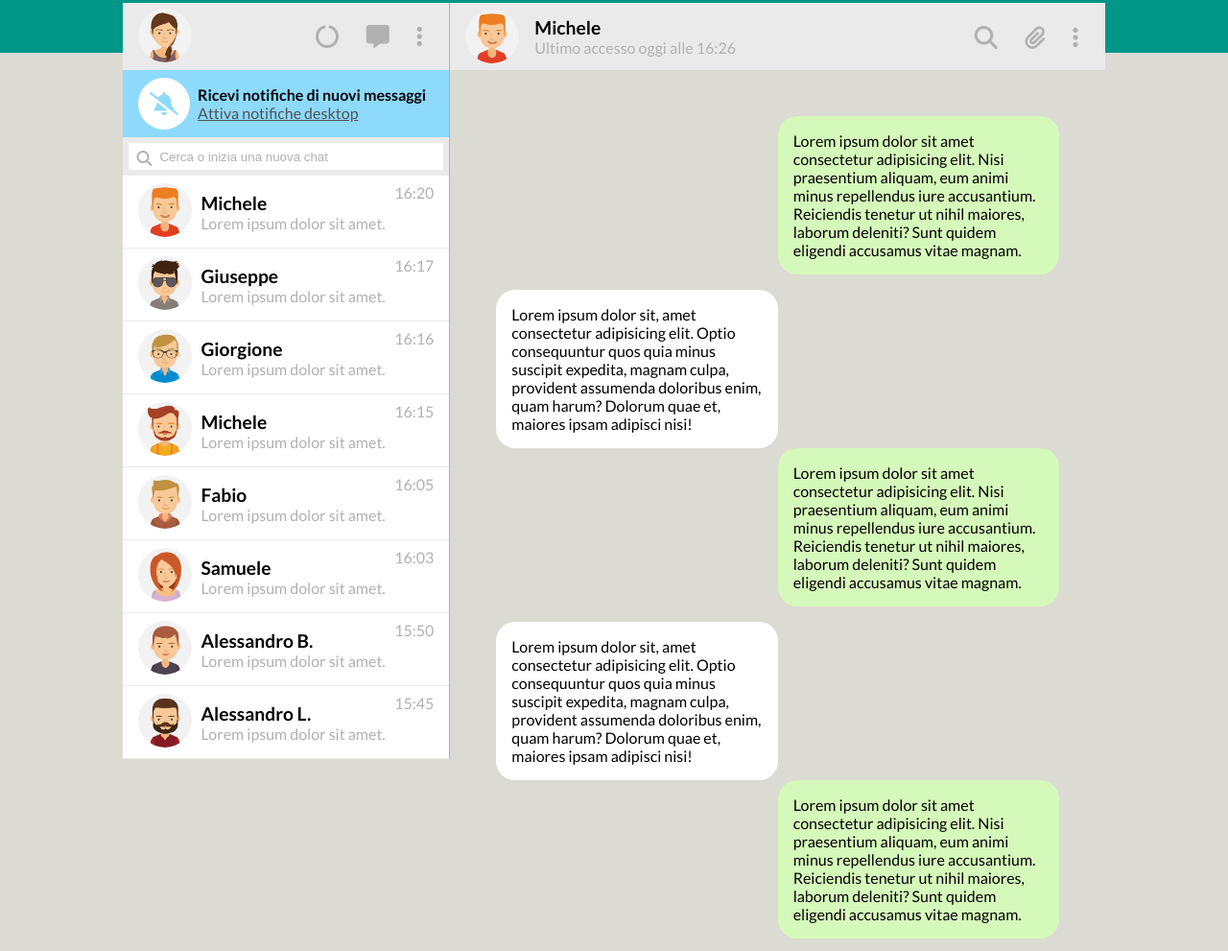
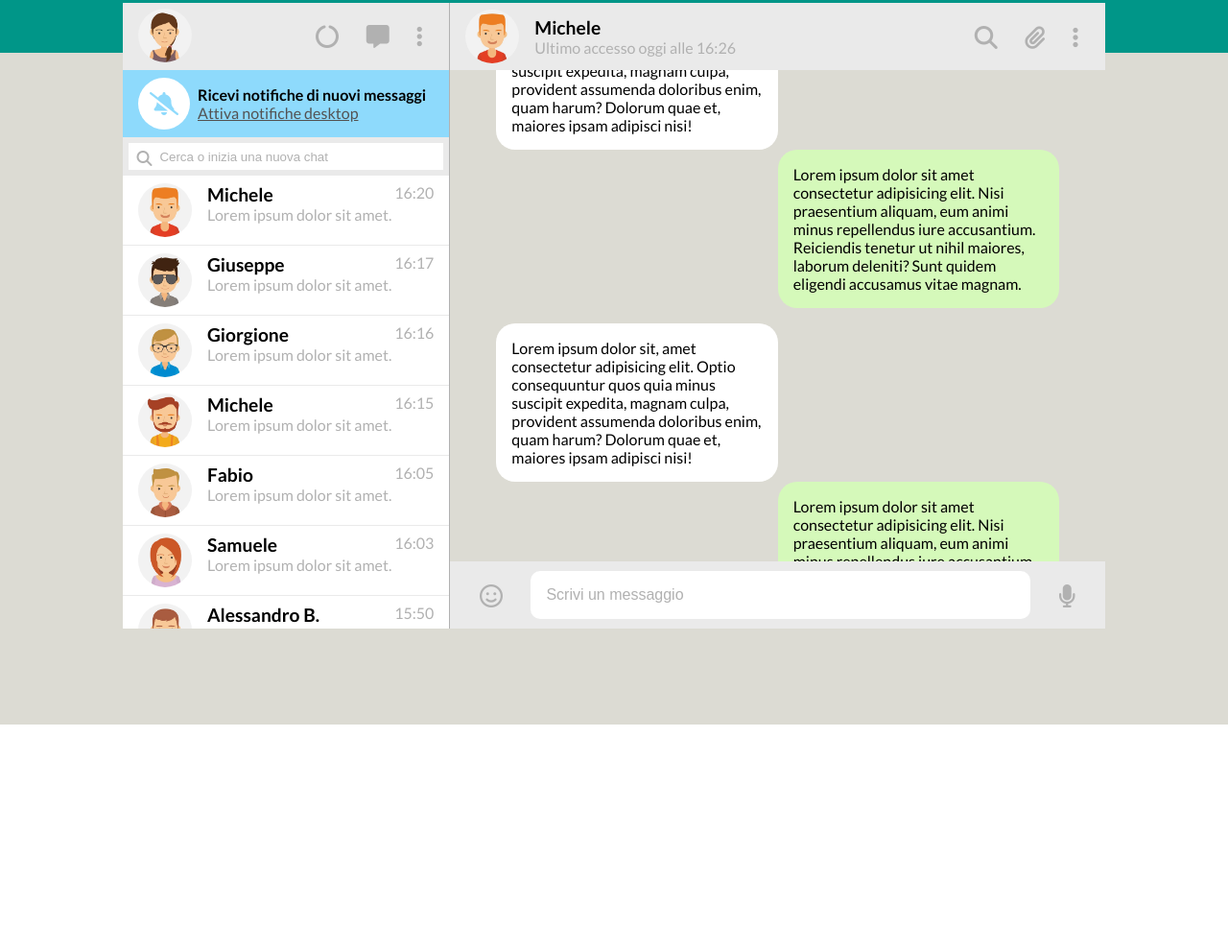
Before and after one commit to SimoneCerri/html-css-boolzapp, a plain HTML site: page index.html in a window 1280 px wide. Shown: the part 45-1036 px from the top of the page at 96% size. After the commit the page ends 800 px from the top, so only its background shows below. Drawn offline with Linux system fonts and the light colour scheme.

Commit message:
fix problems with scrollbars to left and right side of the app

```diff
--- a/assets/css/style.css
+++ b/assets/css/style.css
@@ -12,7 +12,8 @@ body
     font-family: "Lato", sans-serif;
     background-image: linear-gradient( var(--zap-backgreen) 100px , var(--zap-backgrey) 0);
     background-repeat: no-repeat;
-    /* height: 100vh; */
+    background-size: cover;
+    height: 100vh;
 }
 
 img
@@ -24,7 +25,9 @@ img
 #main_app
 {
     /* height: 90vh; */
+    height: 700px;
     padding-top: 3em;
+    /* border-radius: 30px; */
 }
 
 .all_enemy_are_the_same,
@@ -284,6 +287,7 @@ img
 
                 .contact_info
                 {
+                    padding-left: 1em;
                     h4
                     {
                        font-size: 1.2em;
@@ -309,7 +313,7 @@ img
 
 .all_enemy_are_the_same
 {
-    height: calc(100%-180px);
+    height: calc(100% - 180px);
 }
 /* #endregion LeftApp */
 
--- a/index.html
+++ b/index.html
@@ -78,9 +78,9 @@
             <div class="row all_enemy_are_the_same">
                 <div class="col">
                     <div class="contact dflex">
-                        <div class="contact_img">
+                        <div class="contact_img dflex">
                             <img src="./assets/img/avatar_1.jpg" alt="">
-                        </div>
+
                             <div class="contact_info">
                                 <h4>
                                     <strong>
@@ -92,6 +92,8 @@
                                 </span>
 
                             </div>
+                        </div>
+
                         <div class="hours">
                             <span>
                                 16:20
@@ -105,9 +107,9 @@
                 <!-- /.col -->
                 <div class="col">
                     <div class="contact dflex">
-                        <div class="contact_img">
+                        <div class="contact_img dflex">
                             <img src="./assets/img/avatar_2.jpg" alt="">
-                        </div>
+
                             <div class="contact_info">
                                 <h4>
                                     <strong>
@@ -119,6 +121,9 @@
                                 </span>
 
                             </div>
+                        </div>
+
+
                         <div class="hours">
                             <span>
                                 16:17
@@ -132,9 +137,9 @@
                 <!-- /.col -->
                 <div class="col">
                     <div class="contact dflex">
-                        <div class="contact_img">
+                        <div class="contact_img dflex">
                             <img src="./assets/img/avatar_3.jpg" alt="">
-                        </div>
+
                             <div class="contact_info">
                                 <h4>
                                     <strong>
@@ -146,6 +151,10 @@
                                 </span>
 
                             </div>
+
+                        </div>
+
+
                         <div class="hours">
                             <span>
                                 16:16
@@ -159,9 +168,9 @@
                 <!-- /.col -->
                 <div class="col">
                     <div class="contact dflex">
-                        <div class="contact_img">
+                        <div class="contact_img dflex">
                             <img src="./assets/img/avatar_4.jpg" alt="">
-                        </div>
+
                             <div class="contact_info">
                                 <h4>
                                     <strong>
@@ -173,6 +182,11 @@
                                 </span>
 
                             </div>
+
+                        </div>
+
+
+
                         <div class="hours">
                             <span>
                                 16:15
@@ -186,9 +200,9 @@
                 <!-- /.col -->
                 <div class="col">
                     <div class="contact dflex">
-                        <div class="contact_img">
+                        <div class="contact_img dflex">
                             <img src="./assets/img/avatar_5.jpg" alt="">
-                        </div>
+
                             <div class="contact_info">
                                 <h4>
                                     <strong>
@@ -200,6 +214,8 @@
                                 </span>
 
                             </div>
+                        </div>
+
                         <div class="hours">
                             <span>
                                 16:05
@@ -213,9 +229,10 @@
                 <!-- /.col -->
                 <div class="col">
                     <div class="contact dflex">
-                        <div class="contact_img">
+                        <div class="contact_img dflex">
                             <img src="./assets/img/avatar_6.jpg" alt="">
-                        </div>
+
+
                             <div class="contact_info">
                                 <h4>
                                     <strong>
@@ -227,6 +244,8 @@
                                 </span>
 
                             </div>
+                        </div>
+
                         <div class="hours">
                             <span>
                                 16:03
@@ -240,9 +259,9 @@
                 <!-- /.col -->
                 <div class="col">
                     <div class="contact dflex">
-                        <div class="contact_img">
+                        <div class="contact_img dflex">
                             <img src="./assets/img/avatar_7.jpg" alt="">
-                        </div>
+
                             <div class="contact_info">
                                 <h4>
                                     <strong>
@@ -254,6 +273,8 @@
                                 </span>
 
                             </div>
+                        </div>
+
                         <div class="hours">
                             <span>
                                 15:50
@@ -267,9 +288,9 @@
                 <!-- /.col -->
                 <div class="col">
                     <div class="contact dflex">
-                        <div class="contact_img">
+                        <div class="contact_img dflex">
                             <img src="./assets/img/avatar_8.jpg" alt="">
-                        </div>
+
                             <div class="contact_info">
                                 <h4>
                                     <strong>
@@ -281,6 +302,96 @@
                                 </span>
 
                             </div>
+                        </div>
+
+                        <div class="hours">
+                            <span>
+                                15:45
+                            </span>
+                        </div>
+
+                    </div>
+                    <!-- /.contact -->
+
+                </div>
+                <!-- /.col -->
+                <div class="col">
+                    <div class="contact dflex">
+                        <div class="contact_img dflex">
+                            <img src="./assets/img/avatar_8.jpg" alt="">
+
+
+                            <div class="contact_info">
+                                <h4>
+                                    <strong>
+                                        Alessandro L.
+                                    </strong>
+                                </h4>
+                                <span>
+                                    Lorem ipsum dolor sit amet.
+                                </span>
+
+                            </div>
+                        </div>
+
+                        <div class="hours">
+                            <span>
+                                15:45
+                            </span>
+                        </div>
+
+                    </div>
+                    <!-- /.contact -->
+
+                </div>
+                <!-- /.col -->
+                <div class="col">
+                    <div class="contact dflex">
+                        <div class="contact_img dflex">
+                            <img src="./assets/img/avatar_8.jpg" alt="">
+
+                            <div class="contact_info">
+                                <h4>
+                                    <strong>
+                                        Alessandro L.
+                                    </strong>
+                                </h4>
+                                <span>
+                                    Lorem ipsum dolor sit amet.
+                                </span>
+
+                            </div>
+                        </div>
+
+                        <div class="hours">
+                            <span>
+                                15:45
+                            </span>
+                        </div>
+
+                    </div>
+                    <!-- /.contact -->
+
+                </div>
+                <!-- /.col -->
+                <div class="col">
+                    <div class="contact dflex">
+                        <div class="contact_img dflex">
+                            <img src="./assets/img/avatar_8.jpg" alt="">
+
+                            <div class="contact_info">
+                                <h4>
+                                    <strong>
+                                        Alessandro L.
+                                    </strong>
+                                </h4>
+                                <span>
+                                    Lorem ipsum dolor sit amet.
+                                </span>
+
+                            </div>
+                        </div>
+
                         <div class="hours">
                             <span>
                                 15:45
```
Lines whose indentation alone changed are shown as unchanged.
